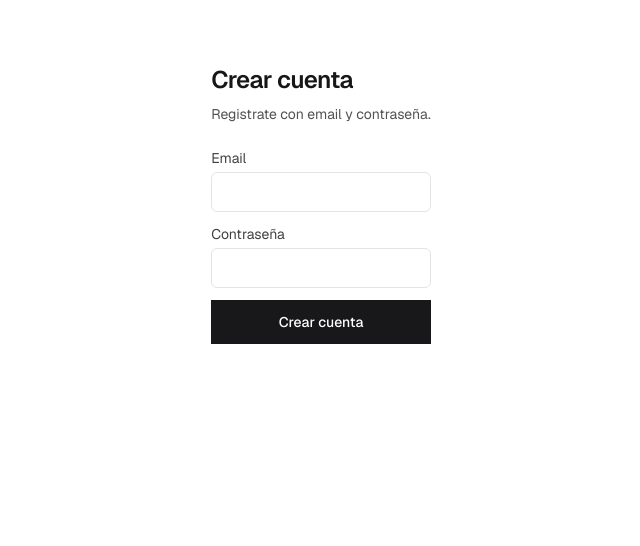
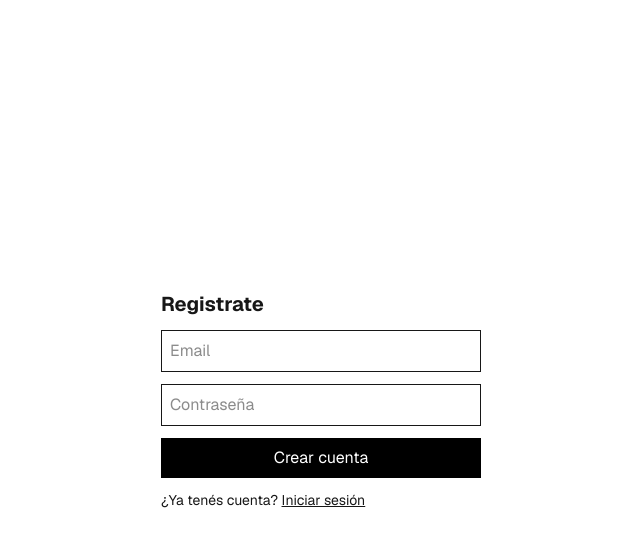
Before and after one commit to Jmokendo/DealYourWatch, a Next.js app: page /register in a window 1280 px wide. Shown: the top 546 px of the page, without its empty margins (319-959 px from the left). Built offline with nearby package versions, Linux system fonts and the light colour scheme.

Commit message:
switch to internal auth and remove NextAuth UI

```diff
--- a/app/listings/[id]/page.tsx
+++ b/app/listings/[id]/page.tsx
@@ -3,7 +3,6 @@
 import Image from "next/image";
 import Link from "next/link";
 import { useParams, useRouter } from "next/navigation";
-import { useSession } from "next-auth/react";
 import { useCallback, useEffect, useState } from "react";
 import { Badge } from "@/components/ui/badge";
 import { Button } from "@/components/ui/button";
@@ -20,7 +19,6 @@ export default function ListingDetailPage() {
   const params = useParams();
   const id = typeof params.id === "string" ? params.id : "";
   const router = useRouter();
-  const { data: session, status } = useSession();
   const [listing, setListing] = useState<ListingDetail | null>(null);
   const [existingNegotiation, setExistingNegotiation] =
     useState<NegotiationSummary | null>(null);
@@ -87,7 +85,7 @@ export default function ListingDetailPage() {
     };
   }, [id]);
 
-  const currentUserId = session?.user?.id ?? DEV_USER.id;
+  const currentUserId = DEV_USER.id;
   const isOwner =
     currentUserId && listing?.user.id
       ? currentUserId === listing.user.id
@@ -152,7 +150,7 @@ export default function ListingDetailPage() {
         </div>
       ) : null}
 
-      {!listing && !error && !loading && status !== "loading" ? (
+      {!listing && !error && !loading ? (
         <p className="text-neutral-600 dark:text-neutral-400">Listing unavailable.</p>
       ) : null}
 
@@ -236,8 +234,6 @@ export default function ListingDetailPage() {
                       </Link>
                     </Button>
                   </div>
-                ) : status === "loading" ? (
-                  <p className="text-sm text-neutral-500">Checking your account…</p>
                 ) : isOwner ? (
                   <div className="rounded-xl border border-zinc-200 bg-zinc-50 p-4 text-sm text-zinc-600">
                     You own this listing, so the buyer action is hidden here.
--- a/app/login/page.tsx
+++ b/app/login/page.tsx
@@ -7,12 +7,10 @@ export default function LoginPage() {
   const router = useRouter();
   const [email, setEmail] = useState("");
   const [password, setPassword] = useState("");
-  const [loading, setLoading] = useState(false);
   const [error, setError] = useState("");
 
-  async function handleLogin(e: React.FormEvent) {
+  async function handleSubmit(e: React.FormEvent) {
     e.preventDefault();
-    setLoading(true);
     setError("");
 
     const res = await fetch("/api/login", {
@@ -26,8 +24,7 @@ export default function LoginPage() {
     const data = await res.json();
 
     if (!res.ok) {
-      setError(data.error || "Login failed");
-      setLoading(false);
+      setError(data.error || "Error al iniciar sesión");
       return;
     }
 
@@ -35,12 +32,9 @@ export default function LoginPage() {
   }
 
   return (
-    <div className="min-h-screen flex items-center justify-center bg-gray-50">
-      <form
-        onSubmit={handleLogin}
-        className="bg-white p-6 rounded-xl shadow-md w-full max-w-sm flex flex-col gap-4"
-      >
-        <h1 className="text-xl font-semibold text-center">Iniciar sesión</h1>
+    <div className="min-h-screen flex items-center justify-center">
+      <form onSubmit={handleSubmit} className="flex flex-col gap-3 w-80">
+        <h1 className="text-xl font-bold">Iniciar sesión</h1>
 
         <input
           type="email"
@@ -48,7 +42,7 @@ export default function LoginPage() {
           value={email}
           onChange={(e) => setEmail(e.target.value)}
           required
-          className="border px-3 py-2 rounded-md text-sm"
+          className="border p-2"
         />
 
         <input
@@ -57,20 +51,14 @@ export default function LoginPage() {
           value={password}
           onChange={(e) => setPassword(e.target.value)}
           required
-          className="border px-3 py-2 rounded-md text-sm"
+          className="border p-2"
         />
 
-        {error && <p className="text-red-500 text-sm text-center">{error}</p>}
+        {error && <p className="text-red-500 text-sm">{error}</p>}
 
-        <button
-          type="submit"
-          disabled={loading}
-          className="bg-black text-white py-2 rounded-md text-sm"
-        >
-          {loading ? "Entrando..." : "Entrar"}
-        </button>
+        <button className="bg-black text-white p-2">Entrar</button>
 
-        <p className="text-sm text-center">
+        <p className="text-sm">
           ¿No tenés cuenta?{" "}
           <a href="/register" className="underline">
             Registrate
--- a/app/negotiations/[id]/page.tsx
+++ b/app/negotiations/[id]/page.tsx
@@ -2,7 +2,6 @@
 
 import Link from "next/link";
 import { useParams } from "next/navigation";
-import { useSession } from "next-auth/react";
 import { useCallback, useEffect, useMemo, useState } from "react";
 import { Badge } from "@/components/ui/badge";
 import type {
@@ -29,7 +28,6 @@ function statusBadgeVariant(status: OfferDto["status"] | NegotiationSummary["sta
 export default function NegotiationPage() {
   const params = useParams();
   const id = typeof params.id === "string" ? params.id : "";
-  const { data: session, status } = useSession();
 
   const [negotiation, setNegotiation] = useState<NegotiationSummary | null>(null);
   const [listing, setListing] = useState<ListingDetail | null>(null);
@@ -94,7 +92,7 @@ export default function NegotiationPage() {
     void loadAll();
   }, [loadAll]);
 
-  const userId = session?.user?.id ?? DEV_USER.id;
+  const userId = DEV_USER.id;
   const sellerId = listing?.user.id;
 
   const role = useMemo(() => {
--- a/app/register/page.tsx
+++ b/app/register/page.tsx
@@ -1,98 +1,74 @@
 "use client";
 
-import { useCallback, useState } from "react";
+import { useState } from "react";
 import { useRouter } from "next/navigation";
-import { Button } from "@/components/ui/button";
-import { Input } from "@/components/ui/input";
 
 export default function RegisterPage() {
   const router = useRouter();
   const [email, setEmail] = useState("");
   const [password, setPassword] = useState("");
-  const [busy, setBusy] = useState(false);
-  const [error, setError] = useState<string | null>(null);
-  const [success, setSuccess] = useState<string | null>(null);
+  const [error, setError] = useState("");
+  const [success, setSuccess] = useState("");
 
-  const handleRegister = useCallback(async () => {
-    setBusy(true);
-    setError(null);
-    setSuccess(null);s
-    try {
+  async function handleSubmit(e: React.FormEvent) {
+    e.preventDefault();
+    setError("");
+    setSuccess("");
+
     const res = await fetch("/api/register", {
       method: "POST",
-        headers: { "Content-Type": "application/json" },
+      headers: {
+        "Content-Type": "application/json",
+      },
       body: JSON.stringify({ email, password }),
     });
+
+    const data = await res.json();
+
     if (!res.ok) {
-        const j = (await res.json().catch(() => null)) as { error?: string } | null;
-        setError(j?.error ?? "Registration failed");
-        setBusy(false);
+      setError(data.error || "Error al registrarse");
       return;
     }
-      setSuccess("Cuenta creada. Ahora iniciá sesión.");
-      setBusy(false);
+
+    setSuccess("Cuenta creada. Redirigiendo a login...");
     router.push("/login");
-    } catch {
-      setError("Registration failed");
-      setBusy(false);
   }
-  }, [email, password, router]);
 
   return (
-    <main className="mx-auto flex min-h-full max-w-md flex-1 flex-col gap-6 px-6 py-16">
-      <div className="space-y-2">
-        <h1 className="text-2xl font-semibold tracking-tight">Crear cuenta</h1>
-        <p className="text-sm text-neutral-600 dark:text-neutral-400">
-          Registrate con email y contraseña.
-        </p>
-      </div>
+    <div className="min-h-screen flex items-center justify-center">
+      <form onSubmit={handleSubmit} className="flex flex-col gap-3 w-80">
+        <h1 className="text-xl font-bold">Registrate</h1>
 
-      {error ? (
-        <p
-          className="rounded-lg border border-red-200 bg-red-50 px-4 py-3 text-sm text-red-800 dark:border-red-900 dark:bg-red-950/40 dark:text-red-200"
-          role="alert"
-        >
-          {error}
-        </p>
-      ) : null}
-
-      {success ? (
-        <p className="rounded-lg border border-emerald-200 bg-emerald-50 px-4 py-3 text-sm text-emerald-800 dark:border-emerald-900 dark:bg-emerald-950/40 dark:text-emerald-200">
-          {success}
-        </p>
-      ) : null}
-
-      <div className="grid gap-3">
-        <label className="text-sm text-neutral-700 dark:text-neutral-300">
-          Email
-          <Input
+        <input
+          type="email"
+          placeholder="Email"
           value={email}
           onChange={(e) => setEmail(e.target.value)}
-            type="email"
-            className="mt-1"
-            autoComplete="email"
+          required
+          className="border p-2"
         />
-        </label>
-        <label className="text-sm text-neutral-700 dark:text-neutral-300">
-          Contraseña
-          <Input
+
+        <input
+          type="password"
+          placeholder="Contraseña"
           value={password}
           onChange={(e) => setPassword(e.target.value)}
-            type="password"
-            className="mt-1"
-            autoComplete="new-password"
+          required
+          className="border p-2"
         />
-        </label>
-        <Button
-          type="button"
-          size="lg"
-          className="w-full"
-          disabled={busy}
-          onClick={() => void handleRegister()}
-        >
-          {busy ? "Creando…" : "Crear cuenta"}
-        </Button>
+
+        {error && <p className="text-red-500 text-sm">{error}</p>}
+        {success && <p className="text-green-600 text-sm">{success}</p>}
+
+        <button className="bg-black text-white p-2">Crear cuenta</button>
+
+        <p className="text-sm">
+          ¿Ya tenés cuenta?{" "}
+          <a href="/login" className="underline">
+            Iniciar sesión
+          </a>
+        </p>
+      </form>
     </div>
-    </main>
   );
 }
--- a/app/sell/layout.tsx
+++ b/app/sell/layout.tsx
@@ -1,10 +1,7 @@
-import { getServerSession } from "@/lib/auth-session";
-
 export default async function SellLayout({
   children,
 }: {
   children: React.ReactNode;
 }) {
-  await getServerSession();
   return <>{children}</>;
 }
--- a/app/sell/page.tsx
+++ b/app/sell/page.tsx
@@ -1,9 +1,7 @@
 import { SellForm } from "@/app/sell/SellForm";
-import { getServerSession } from "@/lib/auth-session";
+import { DEV_USER } from "@/lib/devUser";
 
 export default async function SellPage() {
-  const session = await getServerSession();
-  const label = session?.user?.name ?? session?.user?.email ?? "your account";
-
+  const label = DEV_USER.name ?? DEV_USER.email ?? "your account";
   return <SellForm signedInLabel={label} />;
 }
--- a/components/LandingPage.tsx
+++ b/components/LandingPage.tsx
@@ -3,7 +3,6 @@
 import type { ComponentType, SVGProps } from "react";
 import Link from "next/link";
 import { useRouter } from "next/navigation";
-import { signOut, useSession } from "next-auth/react";
 import { motion, type Variants } from "framer-motion";
 import { Button } from "@/components/ui/button";
 import { Card, CardContent, CardHeader, CardTitle } from "@/components/ui/card";
@@ -43,8 +42,7 @@ const stagger: Variants = {
 };
 
 function Nav() {
-  const { data: session, status } = useSession();
-  const currentUser = session?.user ?? DEV_USER;
+  const currentUser = DEV_USER;
   return (
     <header className="fixed inset-x-0 top-0 z-50 border-b border-zinc-200 bg-white/70 backdrop-blur supports-[backdrop-filter]:bg-white/50">
       <div className="mx-auto flex h-16 max-w-7xl items-center justify-between px-4 sm:px-6 lg:px-8">
@@ -73,23 +71,9 @@ function Nav() {
           </a>
         </nav>
         <div className="flex items-center gap-3">
-          {status === "loading" ? (
-            <span className="hidden text-sm text-zinc-500 sm:inline">{DEV_USER.name}</span>
-          ) : (
-            <>
-              <span className="hidden max-w-[10rem] truncate text-sm text-zinc-600 sm:inline">
-                {currentUser.name ?? currentUser.email}
-              </span>
-              <Button
-                type="button"
-                variant="ghost"
-                className="hidden sm:inline-flex"
-                onClick={() => void signOut({ callbackUrl: "/" })}
-              >
-                Salir
-              </Button>
-            </>
-          )}
+          <span className="hidden max-w-[10rem] truncate text-sm text-zinc-600 sm:inline">
+            {currentUser.name ?? currentUser.email}
+          </span>
           <Button
             type="button"
             className="rounded-2xl"
@@ -210,7 +194,7 @@ const howSteps: { icon: IconComponent; title: string; desc: string }[] = [
   {
     icon: Camera,
     title: "Publicá tu pieza",
-    desc: "Iniciá sesión con Google, subí fotos claras y detalles. Podemos ayudarte con el set de fotos pro.",
+    desc: "Iniciá sesión con tu email, subí fotos claras y detalles. Podemos ayudarte con el set de fotos pro.",
   },
   {
     icon: Verified,
@@ -491,7 +475,7 @@ function CTA() {
             className="rounded-2xl"
             asChild
           >
-            <Link href="/login">Iniciar sesión con Google</Link>
+            <Link href="/login">Iniciar sesión</Link>
           </Button>
           <Button
             type="button"
@@ -504,7 +488,7 @@ function CTA() {
           </Button>
         </div>
         <p className="mt-3 text-sm text-zinc-600">
-          Continuá con Google para usar la plataforma
+          Iniciá sesión para usar la plataforma
         </p>
         <div className="mx-auto mt-8 max-w-md">
           <div className="flex gap-2">
```
Also changed, not shown: components/session-provider.tsx (+2 -19 lines). Lines whose indentation alone changed are shown as unchanged.
